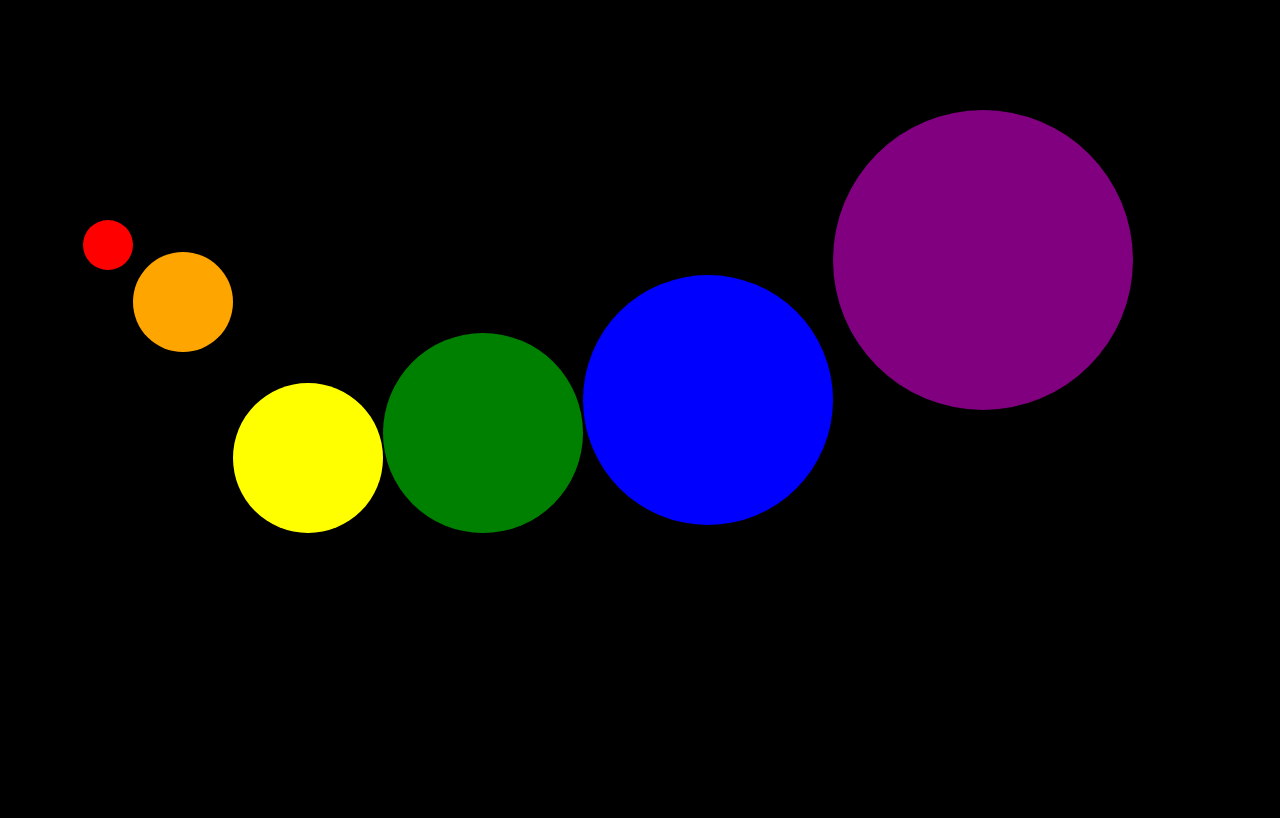
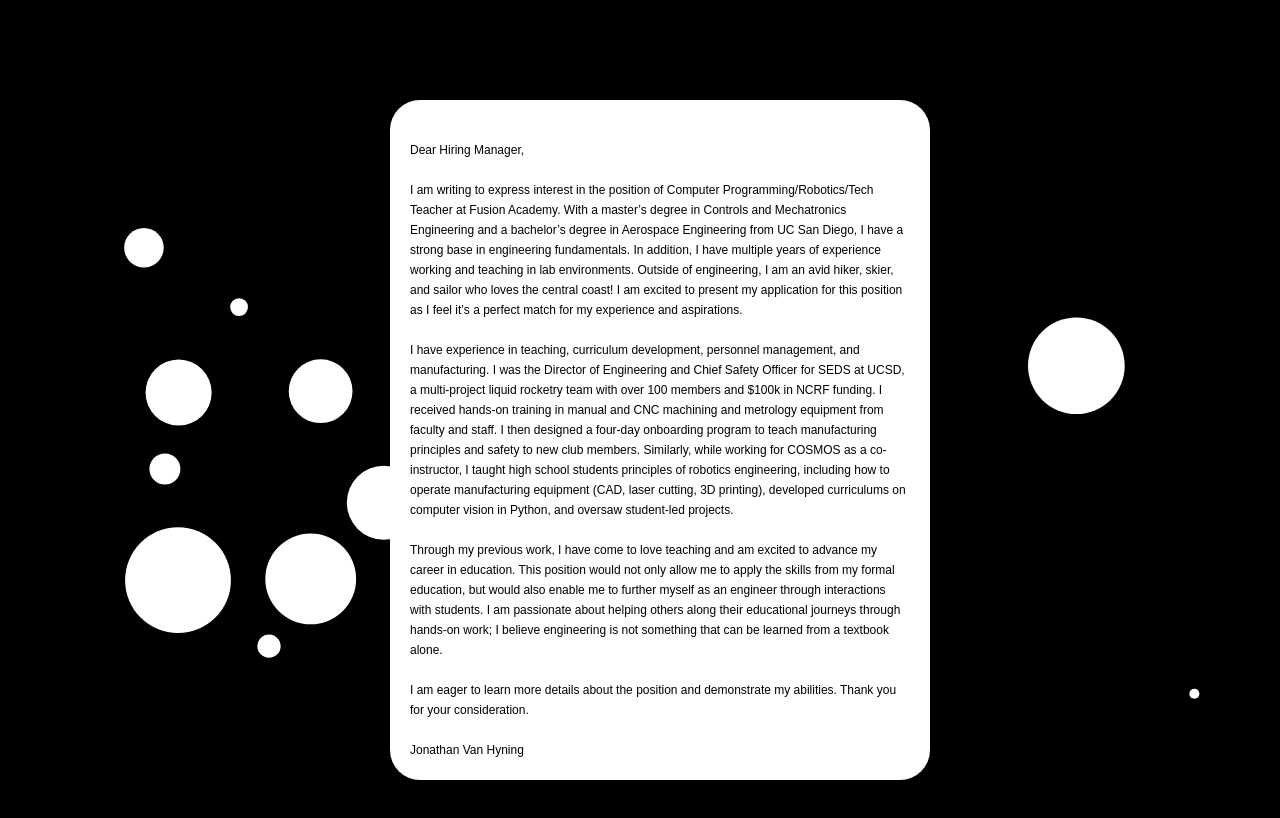
Before and after one commit to jvanhyn/jvanhyn.github.io, a plain HTML site: page index.html in a window 1280 px wide. Drawn offline with nearby package versions, Linux system fonts and the light colour scheme.

Commit message:
new everything!

```diff
--- a/balls.js
+++ b/balls.js
@@ -1,3 +1,11 @@
+// var myDiv = document.getElementByClass("cover-letter.child");
+// myDiv.height = window.innerHeight;
+// myDiv.width = window.innerWidth;
+
+var canvas = document.getElementById("myCanvas");
+canvas.width = window.innerWidth;
+canvas.height = window.innerHeight;
+const ctx = canvas.getContext('2d');
 
 class Vector {
     constructor(x, y) {
@@ -5,50 +13,34 @@ class Vector {
         this.y = y;
     }
 
-    mag() {
-      return Math.sqrt(this.x ^ 2 + this.y ^ 2);
+    add(v) {
+        return new Vector(this.x + v.x, this.y + v.y);
     }
 
     sub(v) {
-      let x = this.x - v.x;
-      let y = this.y - v.y;
-      return new Vector(x,y);
+        return new Vector(this.x - v.x, this.y - v.y);
     }
 
-    add(v) {
-      var u = new Vector(this.x + v.x ,this.y +v.y);
-      return u;
-    }3
-    class Vector {
-        constructor(x, y) {
+    mag() {
+        return Math.sqrt(this.x ** 2 + this.y ** 2);
+    }
+
+
+    dist(v) {
+        return this.mag(this.sub(v));
+    }
+
+    set(x, y) {
         this.x = x;
         this.y = y;
     }
 
-        mag() {
-          return Math.sqrt(this.x ^ 2 + this.y ^ 2);
-        }
-
-        sub(v) {
-          let x = this.x - v.x;
-          let y = this.y - v.y;
-          return new Vector(x,y);
-        }
-
-        add(v) {
-          let x = this.x + v.x;
-          let y = this.y + v.y;
-          print(x)
-          return new Vector(x,y);
-        }
-
-        dist(v){
-            return this.mag(this.sub(v));
-        }
-
-        set(x,y){
-          this.x = x;
-          this.y = y;
+    setMag(l) {
+        let x = this.x / this.mag;
+        let y = this.y / this.mag;
+        x = this.x * l;
+        y = this.y * l;
+        return new Vector(x, y);
     }
 
 
@@ -58,101 +50,138 @@ class Vector {
     constructor() {
         this.position = new Vector(0, 0);
         this.velocity = new Vector(0, 0);
-        this.force = new Vector(0,0);
+        this.force = new Vector(0, 0);
         this.mass = 1;
         this.size = 100;
-        this.g = new Vector(0,9.8*10)
+        this.g = new Vector(0, 0)
         this.k = 100;
-        this.b = 1;
+        this.b = 100;
     }
 
-       collision(v){
+    collision(object) {
+        var v = this.position.sub(object.position);
+        let l = v.mag();
+        let r = this.size / 2 + object.size / 2;
+        if (l == 0) {
+            this.position = this.position.add(new Vector(Math.random() * 10, Math.random() * 10))
+        }
+        if (l < r) {
+            let k = 100;
+            let b = 100;
 
+            this.force = this.force.add(new Vector(v.x / this.size * k - b * this.velocity.x, v.y / this.size * k - b * this.velocity.y))
+        }
     }
 
 
-      update(dt){
-        this.velocity.x = this.velocity.x + (this.force.x/this.mass + this.g.x)*dt;
-        this.velocity.y = this.velocity.y + (this.force.y/this.mass + this.g.y)*dt;
-        this.position.x = this.position.x + this.velocity.x*dt;
-        this.position.y = this.position.y + this.velocity.y*dt;
-        this.force.set(0,0);
+    update(dt) {
+        this.mass = 100;
+        this.force.x += -this.velocity.x*0.1;
+        this.force.y += -this.velocity.y*0.1
+        this.velocity.x = this.velocity.x + (this.force.x / this.mass + this.g.x) * dt;
+        this.velocity.y = this.velocity.y + (this.force.y / this.mass + this.g.y) * dt;
+        this.position.x = this.position.x + this.velocity.x * dt;
+        this.position.y = this.position.y + this.velocity.y * dt;
+        this.force.set(0, 0);
     }
 
-      display(){
-        circle(this.position.x,this.position.y,this.size)
+    display() {
+        ctx.beginPath();
+        ctx.arc(this.position.x, this.position.y, this.size/2, 0, 2 * Math.PI, false);
+        ctx.strokeStyle = "black";
+        ctx.stroke();
+        ctx.fillStyle = "white";
+        ctx.fill();
     }
 
-      run(dt){
+    run(dt) {
         this.update(dt);
         this.display();
     }
 }
 
-    class PhysicsEnvironment{
-      constructor(objects){
-        this.objects = objects;
-        this.dt = 0.1;
+class PhysicsEnvironment {
+    constructor(width, height) {
+        this.width = width;
+        this.height = height;
+        this.objects = [];
+        this.dt = 1;
     }
 
-      boundries(){
-        for (let i in this.objects){
-          if (this.objects[i].position.x + this.objects[i].size >= width){
-            this.objects[i].force.add(new Vector(-this.objects[i].k*(this.objects[i].position.x + this.objects[i].size - width) - this.objects[i].b*this.objects[i].velocity.x,0))
+    addObjects(objects) {
+        this.objects = objects;
     }
 
-          if (this.objects[i].position.y + this.objects[i].size >=  height){
-            this.objects[i].force.add(new Vector(0,-this.objects[i].k*(this.objects[i].position.y + this.objects[i].size - height) - this.objects[i].b*this.objects[i].velocity.y))
+    boundries() {
+        var Fx = 0;
+        var Fy = 0;
+        for (let i in this.objects) {
+            Fx = 0;
+            Fy = 0;
+            if (this.objects[i].position.x + this.objects[i].size / 2 > this.width - 100) {
+                Fx += -this.objects[i].k * (this.objects[i].position.x + this.objects[i].size / 2 - this.width + 100) - this.objects[i].b * this.objects[i].velocity.x;
             }
-          if (this.objects[i].position.x - this.objects[i].size <= 0){
-            this.objects[i].force.add(new Vector(-this.objects[i].k*(this.objects[i].position.x - this.objects[i].size) - this.objects[i].b*this.objects[i].velocity.x,0))
+            if (this.objects[i].position.y + this.objects[i].size / 2 > this.height - 100) {
+                Fy += -this.objects[i].k * (this.objects[i].position.y + this.objects[i].size / 2 - this.height + 100) - this.objects[i].b * this.objects[i].velocity.y;
+            }
+            if (this.objects[i].position.x - this.objects[i].size / 2 < 100) {
+                Fx += -this.objects[i].k * (this.objects[i].position.x - this.objects[i].size / 2 - 100) - this.objects[i].b * this.objects[i].velocity.x;
             }
 
-          if (this.objects[i].position.y - this.objects[i].size <=  0){
-            this.objects[i].force.add(new Vector(0,-this.objects[i].k*(this.objects[i].position.y  -this.objects[i].size) - this.objects[i].b*this.objects[i].velocity.y))
+            if (this.objects[i].position.y - this.objects[i].size / 2 < 100) {
+                Fy += -this.objects[i].k * (this.objects[i].position.y - this.objects[i].size / 2 - 100) - this.objects[i].b * this.objects[i].velocity.y;
+            }
+            var F = new Vector(Fx, Fy)
+            this.objects[i].force = this.objects[i].force.add(F);
         }
     }
 
+    collisions() {
+        for (let i in this.objects) {
+            for (let j in this.objects) {
+                if (i != j) {
+                    this.objects[i].collision(this.objects[j]);
+                }
+            }
+        }
     }
 
-      run(){
+    run() {
         this.boundries();
-        this.objects[0].run(0.1);
-        this.objects[1].run(0.1);
-
+        this.collisions();
+        for (let object in this.objects) {
+            this.objects[object].run(this.dt);
         }
 
     }
+}
+
+const ballPit = new PhysicsEnvironment(canvas.width, canvas.height);
+const balls = [];
 
 
+function init() {
 
-    var ball1 = new PhysicsObject();
-    var ball2 = new PhysicsObject();
+    for (let i = 0; i < 20; i++) {
+        balls.push(new PhysicsObject());
+    }
 
-    var ballPit = new PhysicsEnvironment([ball1,ball2]);
+    for (let ball in balls) {
+        balls[ball].size = (Math.random() + 0.1) * 100;
+        balls[ball].position.x = Math.random() * (ballPit.width - 200) + 100;
+        balls[ball].position.y = Math.random() * (ballPit.height - 200) + 100;
+        balls[ball].velocity.x = (Math.random() - 0.5);
+        balls[ball].velocity.y = (Math.random() - 0.5);
+    }
 
-    function setup() {
-      createCanvas(800, 800);
-      ball1.position.set(100,100);
-      ball2.position.set(300,100);
-      ball1.velocity.set(100,50);
-
-
+    ballPit.addObjects(balls)
+    window.requestAnimationFrame(draw);
 }
 
 function draw() {
-      background(0);
+    ctx.clearRect(0, 0, canvas.width, canvas.height);
     ballPit.run();
+    window.requestAnimationFrame(draw);
 }
 
-    dist(v){
-        return this.mag(this.sub(v));
-    }
-
-    set(x,y){
-      this.x = x;
-      this.y = y;
-    }
-
-
-}
+init();
--- a/index.html
+++ b/index.html
@@ -2,144 +2,71 @@
 <html lang="en">
 
 <head>
+    <meta charset="UTF-8">
     <link rel="stylesheet" href="style.css">
-    <script src="jquery-3.7.1.min.js"></script>
-    <meta charset="UTF-8">
     <meta name="viewport" content="width=device-width, initial-scale=1.0">
-    <title>Jonathan Van Hyning</title>
+    <title>BlueOrigin</title>
 </head>
 
 <body>
+    <div id="div1">
+        <canvas id="myCanvas"></canvas>
+    </div>
 
-    <canvas id="myCanvas"></canvas>
+    <div id="div3">
+        <p>
+            Dear Hiring Manager,
+        </p>
+        <br>
+        <p>
+            I am writing to express interest in the position of Computer Programming/Robotics/Tech Teacher at
+            Fusion
+            Academy. With a master’s degree in Controls and Mechatronics Engineering and a bachelor’s degree in
+            Aerospace Engineering from UC San Diego, I have a strong base in engineering fundamentals. In
+            addition, I
+            have multiple years of experience working and teaching in lab environments. Outside of engineering,
+            I am an
+            avid hiker, skier, and sailor who loves the central coast! I am excited to present my application
+            for this
+            position as I feel it’s a perfect match for my experience and aspirations.
+        </p>
+        <br>
+        <p>
+            I have experience in teaching, curriculum development, personnel management, and manufacturing. I
+            was the
+            Director of Engineering and Chief Safety Officer for SEDS at UCSD, a multi-project liquid rocketry
+            team with
+            over 100 members and $100k in NCRF funding. I received hands-on training in manual and CNC machining
+            and
+            metrology equipment from faculty and staff. I then designed a four-day onboarding program to teach
+            manufacturing principles and safety to new club members. Similarly, while working for COSMOS as a
+            co-instructor, I taught high school students principles of robotics engineering, including how to
+            operate
+            manufacturing equipment (CAD, laser cutting, 3D printing), developed curriculums on computer vision
+            in
+            Python, and oversaw student-led projects.
+        </p>
+        <br>
+        <p>
+            Through my previous work, I have come to love teaching and am excited to advance my career in
+            education.
+            This position would not only allow me to apply the skills from my formal education, but would also
+            enable me to further myself as an engineer through interactions with students. I am passionate about
+            helping others along their educational journeys through hands-on work; I believe engineering is not
+            something that can be
+            learned from a textbook alone.
 
-    <script>
-        const g = 1;
-        // var w = Math.round(0.9*window.innerWidth);
-        // var h = Math.round(0.9*window.innerHeight);
+        </p>
+        <br>
+        <p>
+            I am eager to learn more details about the position and demonstrate my abilities. Thank you for your
+            consideration.
+        </p>
+        <br>
+        <p>Jonathan Van Hyning</p>
+    </div>
 
-        var canvas = document.getElementById("myCanvas");
-        const ctx = canvas.getContext('2d');
-
-        function BallPit(balls){
-
-            this.balls = balls;
-
-            this.ballsCollide = function(){
-                balls.forEach(balls => {
-
-                });
-
-            }
-
-            this.run = function(){
-
-            }
-        }
-
-
-        function Ball(xpos,ypos,xvel,yvel,size,index,color){
-            this.xpos = xpos;
-            this.ypos = ypos;
-            this.xvel = xvel;
-            this.yvel = yvel;
-            this.size = size;
-            this.index = index
-            this.color = color;
-
-            this.update = function () {
-                this.yvel = this.yvel + g;
-                this.ypos = this.ypos + this.yvel;
-
-            };
-
-            this.collisionCheck = function(h){
-                if (this.ypos >= (h - this.size)){
-                    this.ypos = (h - this.size);
-                    this.yvel = -1*this.yvel;
-                }
-            };
-
-            this.display = function () {
-                ctx.beginPath();
-                ctx.arc(this.xpos, this.ypos, this.size, 0, 2 * Math.PI, false);
-                ctx.fillStyle = this.color;
-                ctx.fill();
-            };
-        }
-
-        const ball1 = new Ball(100,100,0,0,25,1,"red");
-        const ball2 = new Ball(175,100,0,0,50,2,"orange");
-        const ball3 = new Ball(300,100,0,0,75,3,"yellow");
-        const ball4 = new Ball(475,100,0,0,100,3,"green");
-        const ball5 = new Ball(700,100,0,0,125,3,"blue");
-        const ball6 = new Ball(975,100,0,0,150,3,"purple");
-
-
-
-        // const balls = [ball1,ball2,ball3];
-        // const ballpit = new BallPit(balls);
-
-
-        function init() {
-            canvas.width = Math.round(0.9*window.innerWidth);
-            canvas.height = Math.round(0.9*window.innerHeight);
-
-            ball1.display();
-            ball2.display();
-            ball3.display();
-
-            window.requestAnimationFrame(draw);
-        }
-
-        function draw() {
-            canvas.width = Math.round(window.innerWidth);
-            canvas.height = Math.round(0.8*window.innerHeight);
-
-            ctx.clearRect(0, 0, canvas.width, canvas.height);
-            ball1.update();
-            ball2.update();
-            ball3.update();
-            ball4.update();
-            ball5.update();
-            ball6.update();
-            ball1.collisionCheck(canvas.height);
-            ball2.collisionCheck(canvas.height);
-            ball3.collisionCheck(canvas.height);
-            ball4.collisionCheck(canvas.height);
-            ball5.collisionCheck(canvas.height);
-            ball6.collisionCheck(canvas.height);
-            ball1.display();
-            ball2.display();
-            ball3.display();
-            ball4.display();
-            ball5.display();
-            ball6.display();
-
-
-            window.requestAnimationFrame(draw);
-        }
-
-        document.addEventListener('click', function(event) {
-        X = event.clientX;
-        Y = event.clientY;
-        ball1.ypos = 10;
-        ball2.ypos = 10;
-        ball3.ypos = 10;
-        ball4.ypos = 10;
-        ball5.ypos = 10;
-        ball6.ypos = 10;
-
-        ball1.yvel = 0;
-        ball2.yvel = 0;
-        ball3.yvel = 0;
-        ball4.yvel = 0;
-        ball5.yvel = 0;
-        ball6.yvel = 0;
-        });
-
-        init();
-    </script>
+    <script src="balls.js"></script>
 
 </body>
 
--- a/style.css
+++ b/style.css
@@ -1,6 +1,45 @@
+
+* {
+  margin: 0;
+}
+
+html {
+  padding: 20px;
+  font:
+    12px/20px Arial,
+    sans-serif;
+}
+
 body{
-    background-color: black;
+  background-color: black;
 }
-#myCanvas{
-    background-color: black;
+
+div {
+  opacity: 1;
+  position: relative;
 }
+
+h1 {
+  font: inherit;
+  font-weight: bold;
+}
+
+
+#div1 {
+  z-index: 5;
+  margin-bottom: 190px;
+}
+
+#div3 {
+  z-index: 6;
+  opacity: 1;
+  position: absolute;
+  top: 50%;
+  left: 50%;
+  margin-left:-250px;
+  margin-top:-300px;
+  width:500px;
+  border-radius: 30px;
+  background-color: white;
+  padding: 40px 20px 20px;
+}
```
Lines whose indentation alone changed are shown as unchanged.
